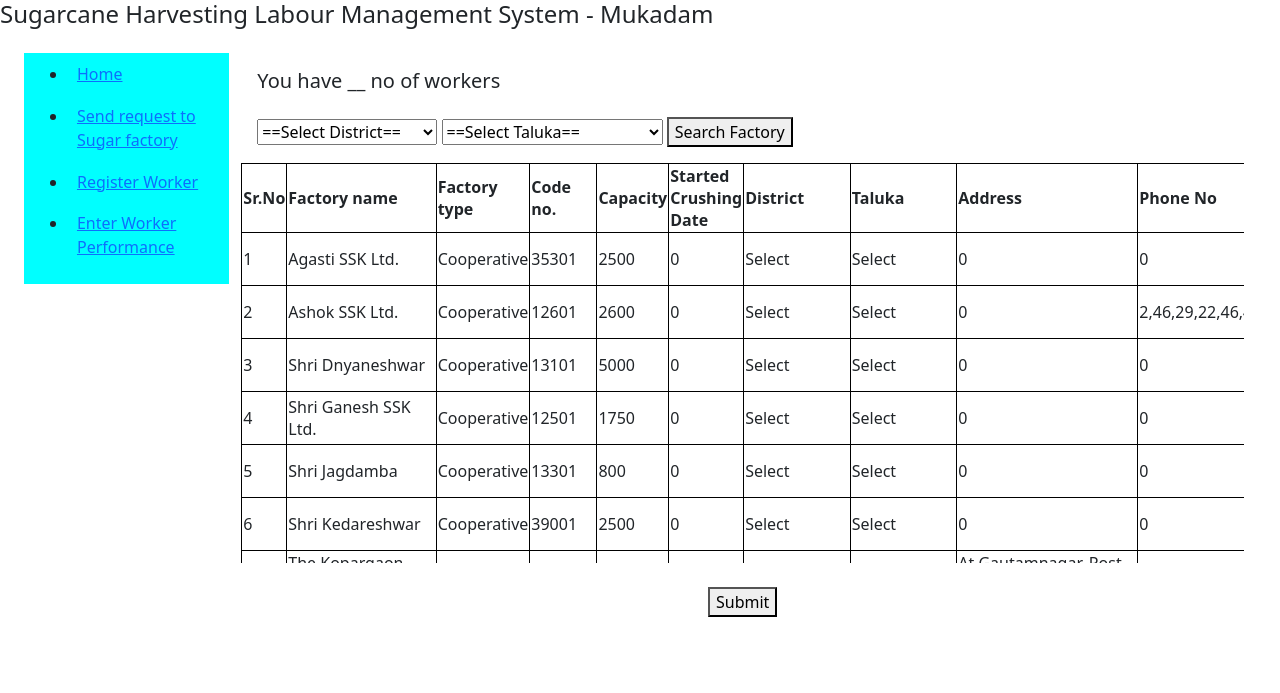
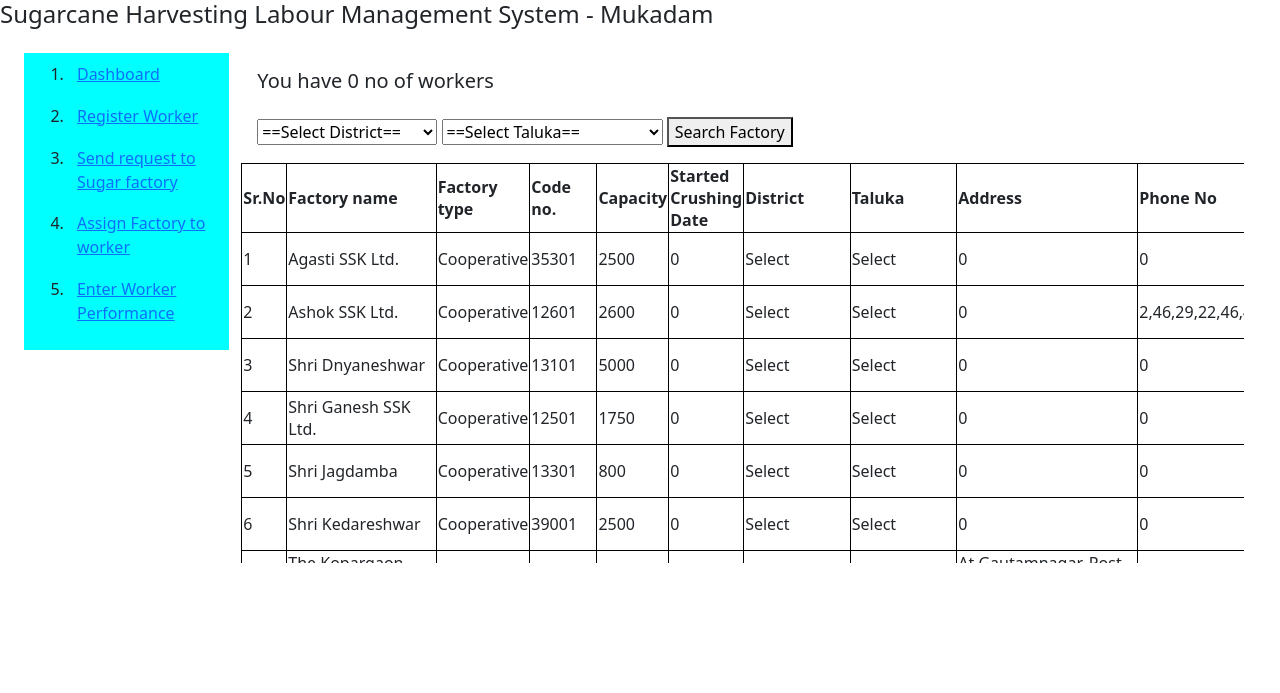
Before and after one commit to abhimonk98/EDI-Sem-8-Demo, a Flask app: page /mukadam-send-request in a window 1280 px wide. Shown: the top 693 px of the page. Run offline with Flask 2, Linux system fonts and the light colour scheme; the visitor is signed in with stand-in values (Sample User, id 1).

Commit message:
"Register worker" and "Send request to factory" in Mukadam Login works!

```diff
--- a/app.py
+++ b/app.py
@@ -1,14 +1,16 @@
-from flask import Flask, render_template, request, redirect,session
+from flask import Flask, render_template, request, redirect, session
 import pandas as pd
 import numpy as np
 from flask_session import Session
 import datetime
+from multidict import MultiDict
 
 app = Flask(__name__)
 
 SESSION_TYPE = 'filesystem'
 app.config.from_object(__name__)
 Session(app)
+
 
 @app.route('/', methods=['GET', 'POST'])
 def homepage():
@@ -17,81 +19,142 @@ def homepage():
     elif request.method == 'POST':
         login = request.form.get('role')
 
-        if login =='SugarFactory':
+        if login == 'SugarFactory':
             id = int(request.form.get('id'))
-            session['id']=id
+            session['id'] = id
             session['type'] = 'sugar factory'
             return redirect('/sugar-factory-home')
         else:
             id = int(request.form.get('id'))
-            session['id']=id
+            session['id'] = id
             session['type'] = 'mukadam'
             mukadam = pd.read_csv('mukadam.csv')
             found = mukadam['aadhar'].where(mukadam['aadhar'] == id).count()
-            if found>0:
+            if found > 0:
                 return redirect('/mukadam-home')
             else:
                 return 'Please Register Yourself'
 
 
-@app.route('/sugar-factory-home',methods=['GET'])
+@app.route('/sugar-factory-home', methods=['GET'])
 def sugarfactoryhome():
     return render_template('sugar-factory-home.html')
 
-@app.route('/mukadam-home',methods=['GET'])
+
+@app.route('/mukadam-home', methods=['GET'])
 def mukadamhome():
     return render_template('mukadam-home.html')
 
-@app.route('/mukadam-dashboard',methods=['GET'])
+
+@app.route('/mukadam-dashboard', methods=['GET'])
 def mukadamdashboard():
     return render_template('mukadam-dashboard.html')
 
-@app.route('/mukadam-send-request',methods=['GET','POST'])
+
+@app.route('/mukadam-send-request', methods=['GET', 'POST'])
 def mukadamsendrequest():
     data = pd.read_csv("sugar_factories_maharashtra.csv")
-    data = data.replace(np.nan,0)
+    data = data.replace(np.nan, 0)
     talukas = pd.read_csv("districts.csv")
+    mukadam_data = pd.read_csv('mukadam.csv')
+    found_mukadam = mukadam_data[mukadam_data['aadhar'] == session.get('id')]
+    # print(found_mukadam)
+    current_no_of_workers = mukadam_data.loc[found_mukadam.index, 'current no of workers']
+    # current_no_of_workers = mukadam_data[mukadam_data['']]
+    current_no_of_workers = current_no_of_workers.iloc[0]
+    # print(current_no_of_workers)
 
-    if request.method=='GET':
+    if request.method == 'GET':
         return render_template('mukadam-send-request.html',
                                sugar_factory=data,
                                talukas=talukas,
-                               districts=talukas.District.unique())
-    elif request.method=='POST':
-        return redirect('/mukadam-send-request')
+                               districts=talukas.District.unique(), current_no_of_workers=current_no_of_workers)
+    elif request.method == 'POST':
+        form = MultiDict(request.form)
+        factory_code = 0
 
-@app.route('/mukadam-enter-worker-performance',methods=['GET','POST'])
+        for i in form:
+            if i.find('button') == 0:
+                factory_code = i.replace('button', 'input')
+                break
+
+        assigned_no_of_workers = int(form[factory_code])
+        factory_code = int(factory_code.replace('input', ''))
+
+        sugar_factory_data = pd.read_csv('sugar_factories_maharashtra.csv')
+        mukadam_data = pd.read_csv('mukadam.csv')
+
+        found_sugar_factory = sugar_factory_data[sugar_factory_data['Code No.'] == factory_code]
+        found_sugar_factory_index = found_sugar_factory.index
+
+        found_mukadam = mukadam_data[mukadam_data['aadhar'] == session.get('id')]
+        found_mukadam_index = found_mukadam.index
+
+        required_no_of_workers = found_sugar_factory.loc[found_sugar_factory_index]['Required no of workers']
+        current_no_of_workers = found_mukadam.loc[found_mukadam_index]['current no of workers']
+
+        required_no_of_workers = required_no_of_workers.tolist()
+        current_no_of_workers = current_no_of_workers.tolist()
+
+        required_no_of_workers = required_no_of_workers[0]
+        current_no_of_workers = current_no_of_workers[0]
+
+        if assigned_no_of_workers <= required_no_of_workers and assigned_no_of_workers <= current_no_of_workers:
+            mukadam_data.at[
+                found_mukadam_index, 'current no of workers'] = current_no_of_workers - assigned_no_of_workers
+            mukadam_data.to_csv('mukadam.csv')
+            return '<h4>Successfully registered ' + str(assigned_no_of_workers) + ' workers!</h4>'
+
+        else:
+            return '<h4>ERROR: check your current no of workers!</h4> '
+
+        # print(current_no_of_workers[0])
+        # if assigned_no_of_workers<=required_no_of_workers and assigned_no_of_workers<=current_no_of_workers:
+        #     return 'Success'
+
+        # return redirect('/mukadam-send-request')
+
+
+@app.route('/mukadam-enter-worker-performance', methods=['GET', 'POST'])
 def mukadamenterworkerperformance():
     return render_template('mukadam-enter-worker-performance.html')
 
-@app.route('/register-mukadam',methods=['GET','POST'])
+@app.route('/mukadam-assign-worker-to-factory',methods=['GET','POST'])
+def mukadamassignfactorytoworker():
+    return render_template('mukadam-assign-factory-to-worker.html')
+
+
+@app.route('/register-mukadam', methods=['GET', 'POST'])
 def registermukadam():
-    if request.method=='GET':
+    if request.method == 'GET':
         return render_template('register-mukadam.html')
     elif request.method == 'POST':
-        data = pd.read_csv('mukadam.csv')
+        mukadam_data = pd.read_csv('mukadam.csv')
+        worker_data = pd.read_csv('workers.csv')
         name = request.form.get('name')
         aadhar = int(request.form.get('aadhar'))
-        found = data['aadhar'].where(data['aadhar'] == aadhar).count()
-        if found>0:
-            return 'Mukadam already registered!'
+        mukadam_found = mukadam_data['aadhar'].where(mukadam_data['aadhar'] == aadhar).count()
+        worker_found = worker_data['aadhar'].where(worker_data['aadhar'] == aadhar).count()
+        if mukadam_found > 0 or worker_found > 0:
+            return 'Aadhar no is already registered. Please try again!'
         else:
-            new_data = pd.DataFrame({"name":[name],
-                                     "aadhar":[aadhar],
-                                     "current no of workers":[0],
-                                     "registered date":[datetime.datetime.now().strftime("%x")]})
-            data = data.append(new_data,ignore_index=True)
-            data.to_csv('mukadam.csv',index=False)
+            new_data = pd.DataFrame({"name": [name],
+                                     "aadhar": [aadhar],
+                                     "current no of workers": [0],
+                                     "registered date": [datetime.datetime.now().strftime("%x")]})
+            data = mukadam_data.append(new_data, ignore_index=True)
+            data.to_csv('mukadam.csv', index=False)
             return 'Mukadam is registered successfully!'
 
-@app.route('/mukadam-register-worker',methods=['GET','POST'])
+
+@app.route('/mukadam-register-worker', methods=['GET', 'POST'])
 def mukadamregisterworker():
     if request.method == 'GET':
         return render_template('mukadam-register-worker.html')
     elif request.method == 'POST':
 
         data = pd.read_csv("sugar_factories_maharashtra.csv")
-        data = data.replace(np.nan,0)
+        data = data.replace(np.nan, 0)
         talukas = pd.read_csv("districts.csv")
         # worker_aadhar = request.form.get('aadhar')
 
@@ -102,18 +165,18 @@ def mukadamregisterworker():
             workers_data = pd.read_csv('workers.csv')
             mukadam_data = pd.read_csv('mukadam.csv')
             found_worker_aadhar = workers_data['aadhar'].where(workers_data['aadhar'] == int(worker_aadhar))
-            found_mukadam_aadhar = mukadam_data['aadhar'].where(mukadam_data['aadhar'] == session.get('id'))
-            found_worker_aadhar1 = workers_data[workers_data['aadhar'] == session.get('worker aadhar')]
+            found_mukadam_aadhar = mukadam_data['aadhar'].where(mukadam_data['aadhar'] == int(worker_aadhar))
+            # found_worker_aadhar1 = workers_data[workers_data['aadhar'] == session.get('worker aadhar')]
 
-            # print(found_worker_aadhar)
-            print(found_worker_aadhar1)
-            if found_worker_aadhar.count()>0:
+            print(found_mukadam_aadhar.count())
+            # print(found_worker_aadhar1)
+            if found_worker_aadhar.count() > 0:
                 message = "Worker already registered! cannot register now "
-            elif found_mukadam_aadhar.count()>0:
+            elif found_mukadam_aadhar.count() > 0:
                 # found_mukadam = mukadam_data[mukadam_data['aadhar'] == session.get('id')]
                 message = "This aadhar no is registered by Mukadam ! cannot register now"
             else:
-                message=""
+                message = ""
             return render_template('mukadam-register-worker.html',
                                    aadhar=worker_aadhar,
                                    message=message,
@@ -124,25 +187,26 @@ def mukadamregisterworker():
             workers_data = pd.read_csv('workers.csv')
             mukadam_data = pd.read_csv('mukadam.csv')
             # print(type(session.get('id')))
-            found_mukadam = mukadam_data[mukadam_data['aadhar']==session.get('id')]
+            found_mukadam = mukadam_data[mukadam_data['aadhar'] == session.get('id')]
             current_no_of_workers = mukadam_data.loc[found_mukadam.index, 'current no of workers']
             mukadam_data.at[found_mukadam.index, 'current no of workers'] = current_no_of_workers + 1
             # print(found_mukadam)
-            new_workers_data = pd.DataFrame({"first name":[request.form.get('name')],
-                                             "aadhar":session.get('worker_aadhar'),
-                                             "district":[request.form.get('district')],
-                                             "registered date":[datetime.datetime.now().strftime("%x")],
-                                             "Mukadam name":found_mukadam['name'][found_mukadam.index],
-                                             "Mukadam Aadhar":[session.get('id')],
-                                             "contact":[request.form.get('contact')],
-                                             "gender":[request.form.get('gender')]})
-            workers_data = workers_data.append(new_workers_data,ignore_index=True)
+            new_workers_data = pd.DataFrame({"first name": [request.form.get('name')],
+                                             "aadhar": session.get('worker_aadhar'),
+                                             "district": [request.form.get('district')],
+                                             "registered date": [datetime.datetime.now().strftime("%x")],
+                                             "Mukadam name": found_mukadam['name'][found_mukadam.index],
+                                             "Mukadam Aadhar": [session.get('id')],
+                                             "contact": [request.form.get('contact')],
+                                             "gender": [request.form.get('gender')]})
+            workers_data = workers_data.append(new_workers_data, ignore_index=True)
             # print(workers_data)
-            workers_data.to_csv('workers.csv',index=False)
+            workers_data.to_csv('workers.csv', index=False)
+            mukadam_data.to_csv('mukadam.csv', index=False)
             return redirect('/mukadam-register-worker')
         else:
             return redirect('/mukadam-register-worker')
 
+
 if __name__ == "__main__":
-
-    app.run( debug=True, threaded=True, host='0.0.0.0')
+    app.run(debug=True, threaded=True, host='0.0.0.0')
--- a/mukadam.csv
+++ b/mukadam.csv
@@ -1,2 +1,3 @@
-name,aadhar,age,district,taluka,address,contact details,current no of workers,registered date,total advances received
-Ramlal,1,,,,,,0,12/25/20,
+,Unnamed: 0,name,aadhar,age,district,taluka,address,contact details,current no of workers,registered date,total advances received
+0,0,Ramlal,1,,,,,,0,12/25/20,
+1,1,Sitalal,2,,,,,,0,12/25/20,
--- a/sugar_factories_maharashtra.csv
+++ b/sugar_factories_maharashtra.csv
@@ -1,7 +1,7 @@
 S.No.,Factory Name,Factory Type,Code No.,Capacity,Started CrushingDate,City,Address,PhoneNo.,Email ID,Web Address,Crop Area,Required no of workers
-1,Agasti SSK Ltd.,Cooperative,35301,2500,,Select,,,,,,
-2,Ashok SSK Ltd.,Cooperative,12601,2600,,Select,,"2,46,29,22,46,493",ashokssk_anr@sancharnet.in,,,
-3,Shri Dnyaneshwar,Cooperative,13101,5000,,Select,,,,,,
+1,Agasti SSK Ltd.,Cooperative,35301,2500,,Select,,,,,,10
+2,Ashok SSK Ltd.,Cooperative,12601,2600,,Select,,"2,46,29,22,46,493",ashokssk_anr@sancharnet.in,,,20
+3,Shri Dnyaneshwar,Cooperative,13101,5000,,Select,,,,,,30
 4,Shri Ganesh SSK Ltd.,Cooperative,12501,1750,,Select,,,,,,
 5,Shri Jagdamba,Cooperative,13301,800,,Select,,,,,,
 6,Shri Kedareshwar,Cooperative,39001,2500,,Select,,,,,,
--- a/templates/mukadam-home.html
+++ b/templates/mukadam-home.html
@@ -8,21 +8,24 @@
 
     <div class="row m-4">
         <div class="col-2" style="background-color: aqua; height: 30%;" >
-            <ul>
+            <ol>
                 <li style="padding: 6%;">
-                    <a href="mukadam-dashboard">Home</a>
+                    <a href="mukadam-dashboard">Dashboard</a>
+                </li>
+                <li style="padding: 6%;">
+                    <a href="mukadam-register-worker">Register Worker</a>
                 </li>
                 <li style="padding: 6%;">
                     <a href="mukadam-send-request">Send request to Sugar factory</a>
                 </li>
                 <li style="padding: 6%;">
-                    <a href="mukadam-register-worker">Register Worker</a>
+                    <a href="mukadam-register-worker">Assign Factory to worker</a>
                 </li>
                 <li style="padding: 6%;">
                     <a href="mukadam-enter-worker-performance">Enter Worker Performance</a>
                 </li>
 
-            </ul>
+            </ol>
 
         </div>
         <div class="col-10">
--- a/templates/mukadam-send-request.html
+++ b/templates/mukadam-send-request.html
@@ -2,11 +2,9 @@
 {% block content %}
 
 
-
-
 <div class="m-3" >
     <div class="mb-4">
-        <h5>You have __ no of workers</h5>
+        <h5>You have {{current_no_of_workers}} no of workers</h5>
     </div>
     <select name="district" id="district">
         <option value="Select a district">==Select District==</option>
@@ -24,7 +22,8 @@
 </div>
 
 <div style="overflow: scroll; width: 100%; height: 400px;">
-    <table style="border: 1px solid blue; ">
+    <form method="post">
+        <table style="border: 1px solid blue; ">
         <tr>
             <th style="border: 1px solid black;">Sr.No</th>
             <th style="border: 1px solid black;">Factory name</th>
@@ -56,20 +55,35 @@
             <td style="border: 1px solid black;">{{j['Crop Area']}}</td>
             <td style="border: 1px solid black;">{{j['Required no of workers']}}</td>
 
-            <td style="border: 1px solid black;">
-                <input type="text" style="width:100%">
+            <td style="border: 1px solid black;" >
+                <input type="text" style="width:100%" name="input{{j['Code No.']}}" id="input{{j['Code No.']}}">
             </td>
-            <td style="border: 1px solid black;">
-                <button type="button">Send Request</button>
+            <td style="border: 1px solid black;" >
+                <button type="submit" name="button{{j['Code No.']}}" id="{{j['Code No.']}}" onclick="Required(this)">Send Request</button>
             </td>
         </tr>
         {%endfor%}
     </table>
+    </form>
+
 
 </div>
-<div class="p-4" style="text-align: center;">
-    <button type="submit">Submit</button>
-</div>
 
+<script type="text/javascript">
+function Required(button){
+    var inputs = document.querySelectorAll("input");
+    console.log(inputs);
+    for(var i = 0, len = inputs.length; i < len; i++) {
+        inputs[i].removeAttribute("required");
+    }
+
+    var id = button.id;
+    console.log(id);
+    var input_id = "input" + id;
+    document.getElementById(input_id).required = true;
+
+}
+
+</script>
 
 {% endblock %}
--- a/workers.csv
+++ b/workers.csv
@@ -1 +1,3 @@
 first name,middle name,last name,gender,aadhar,district,taluka,address,contact,Mukadam name,registered date,Mukadam Aadhar,factory assigned,expectations
+Ramlal worker 1,,,male,10,Select a district,,,,Ramlal,12/25/20,1,,
+Ramlal worker 2,,,male,11,Select a district,,,,Ramlal,12/25/20,1,,
```
Also changed, not shown: templates/mukadam-assign-factory-to-worker.html (added, +7 -0 lines).
